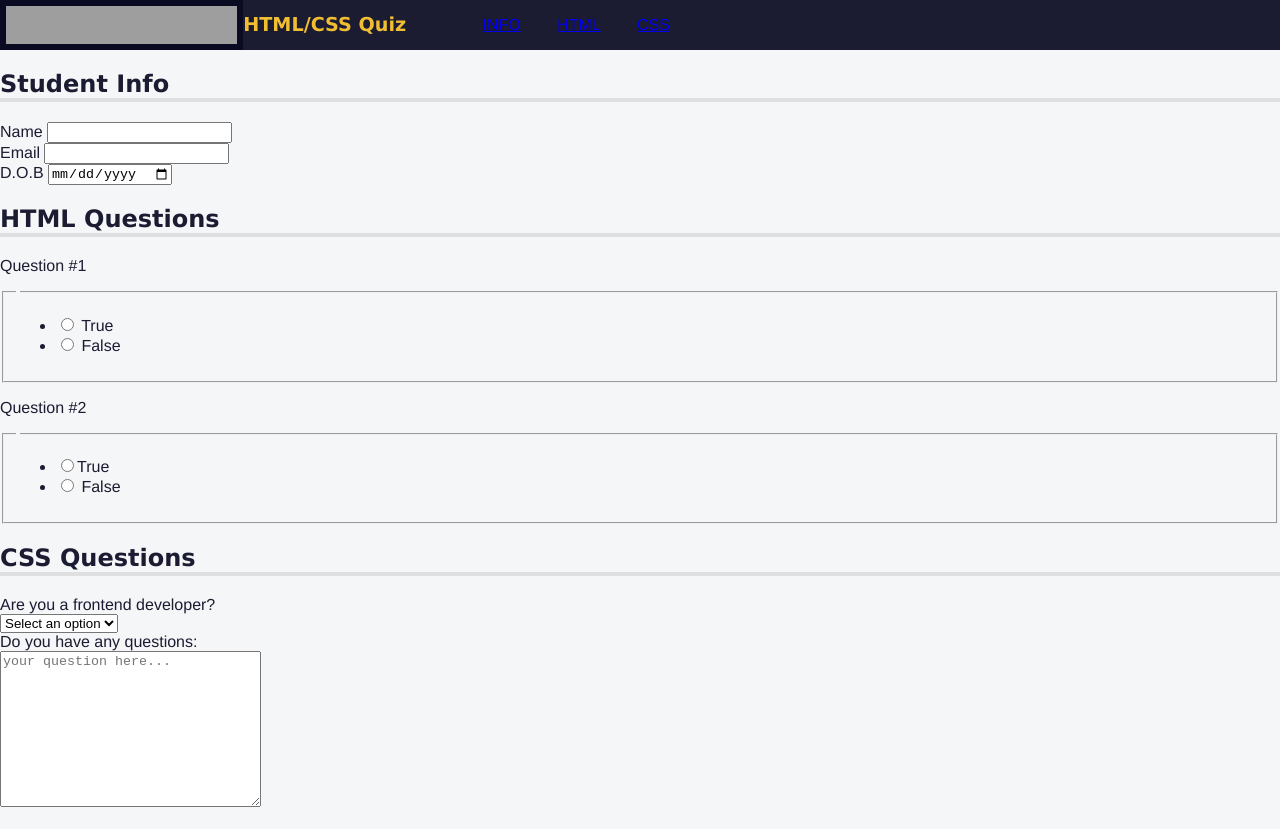
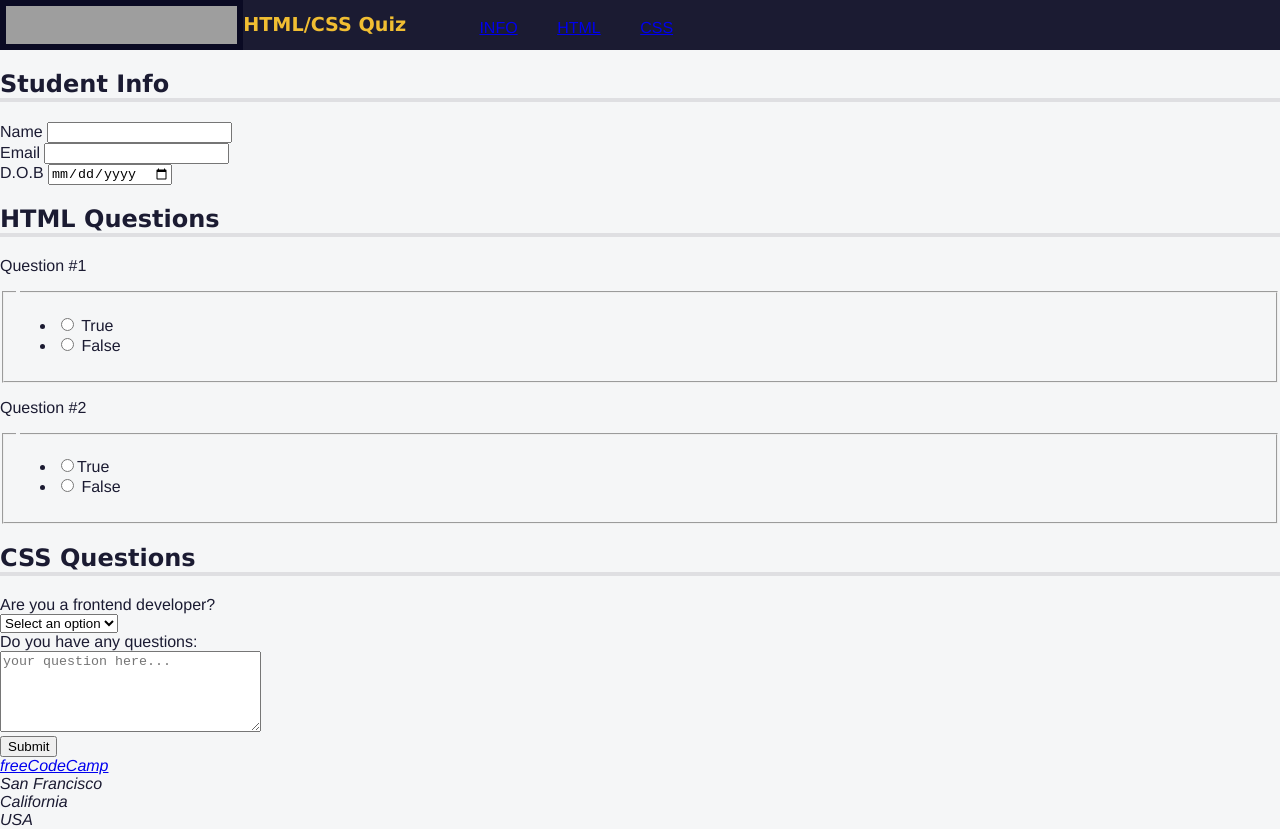
Before and after one commit to Sekoutouree/fcc-quiz, a plain HTML site: page index.html in a window 1280 px wide. Drawn offline with Linux system fonts and the light colour scheme; grey boxes are pictures that could not be loaded.

Commit message:
index.html

```diff
--- a/index.html
+++ b/index.html
@@ -100,11 +100,20 @@
                   <label for="css-questions">Do you have any questions:</label>
                 </div>
                 <div class="answer">
-                  <textarea name="css-questions" id="css-questions" cols="30" rows="10" placeholder="your question here..."></textarea>
+                  <textarea name="css-questions" id="css-questions" cols="30" rows="5" placeholder="your question here..."></textarea>
                 </div>
               </div>
             </section>
-          </form>
+            <button type="submit">Submit</button>
+        </form>
     </main>
+    <footer>
+      <address>
+        <a href="https://freecodecamp.org">freeCodeCamp</a><br />
+        San Francisco<br />
+        California<br />
+        USA
+      </address>
+    </footer>
 </body>
 </html>
--- a/styles.css
+++ b/styles.css
@@ -35,6 +35,13 @@ nav > ul {
 	display: flex;
 }
 
+nav li {
+	color: #dfdfe2;
+	margin: 0 0.2rem;
+	padding: 0.2rem;
+	display: block;
+}
+
 h1,
 h2 {
   font-family: Verdana, Tahoma;
```
